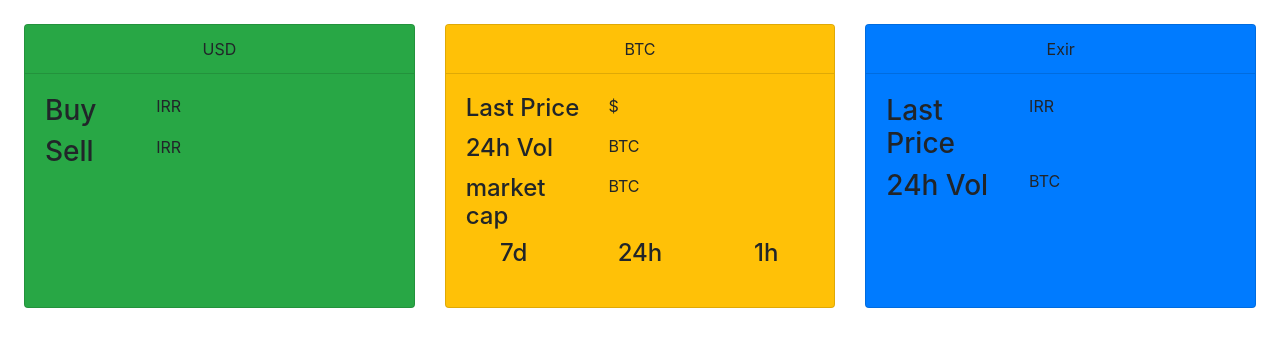
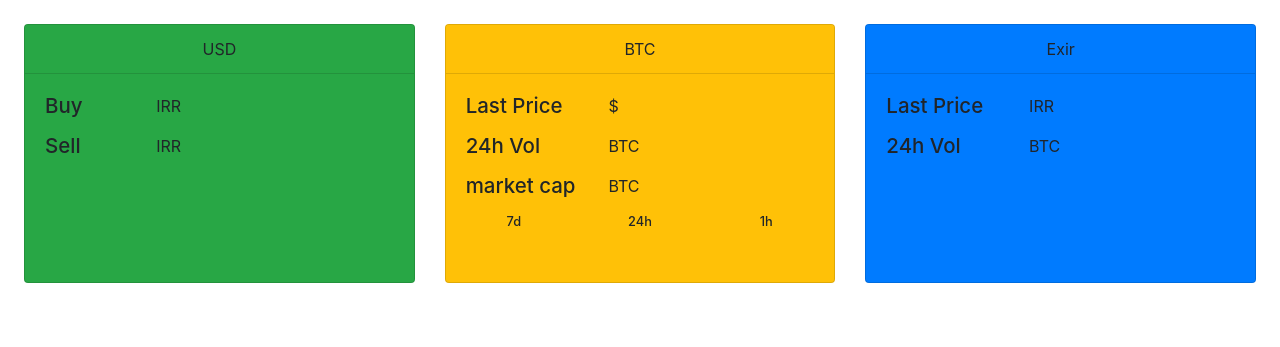
Before and after one commit to straxico/strix-stock, a Flask app: template templates/root.html in a window 1280 px wide. Shown: the part 68-415 px from the top of the page. Run offline with Flask 2, Linux system fonts and the light colour scheme; the template is opened without the code that fills it, so the values that code supplies are empty; parts of the project's set-up code (start-up, migrations or seed data) failed here and were passed over; some libraries are stand-ins or nearby versions.

Commit message:
Add files via upload

```diff
--- a/templates/root.html
+++ b/templates/root.html
@@ -4,7 +4,21 @@
     <title>strix stock</title>
 	<meta name="viewport" content="width=device-width, initial-scale=1">
     <meta charset="utf-8">
-	<link rel="stylesheet" type="text/css" href="styles.css">
+	<style>
+
+	.text1 {
+  font-size: calc(   1.6vw);
+}
+
+.text2 {
+  font-size: calc( 2vw );
+}
+
+.text3 {
+  font-size: calc( 1vw );
+}
+
+	</style>
     <link rel="stylesheet" href="https://maxcdn.bootstrapcdn.com/bootstrap/4.0.0/css/bootstrap.min.css" integrity="sha384-Gn5384xqQ1aoWXA+058RXPxPg6fy4IWvTNh0E263XmFcJlSAwiGgFAW/dAiS6JXm" crossorigin="anonymous">
     <script src="https://maxcdn.bootstrapcdn.com/bootstrap/4.0.0/js/bootstrap.min.js" integrity="sha384-JZR6Spejh4U02d8jOt6vLEHfe/JQGiRRSQQxSfFWpi1MquVdAyjUar5+76PVCmYl" crossorigin="anonymous"></script>
     <script src="https://code.jquery.com/jquery-3.2.1.slim.min.js" integrity="sha384-KJ3o2DKtIkvYIK3UENzmM7KCkRr/rE9/Qpg6aAZGJwFDMVNA/GpGFF93hXpG5KkN" crossorigin="anonymous"></script>
```
